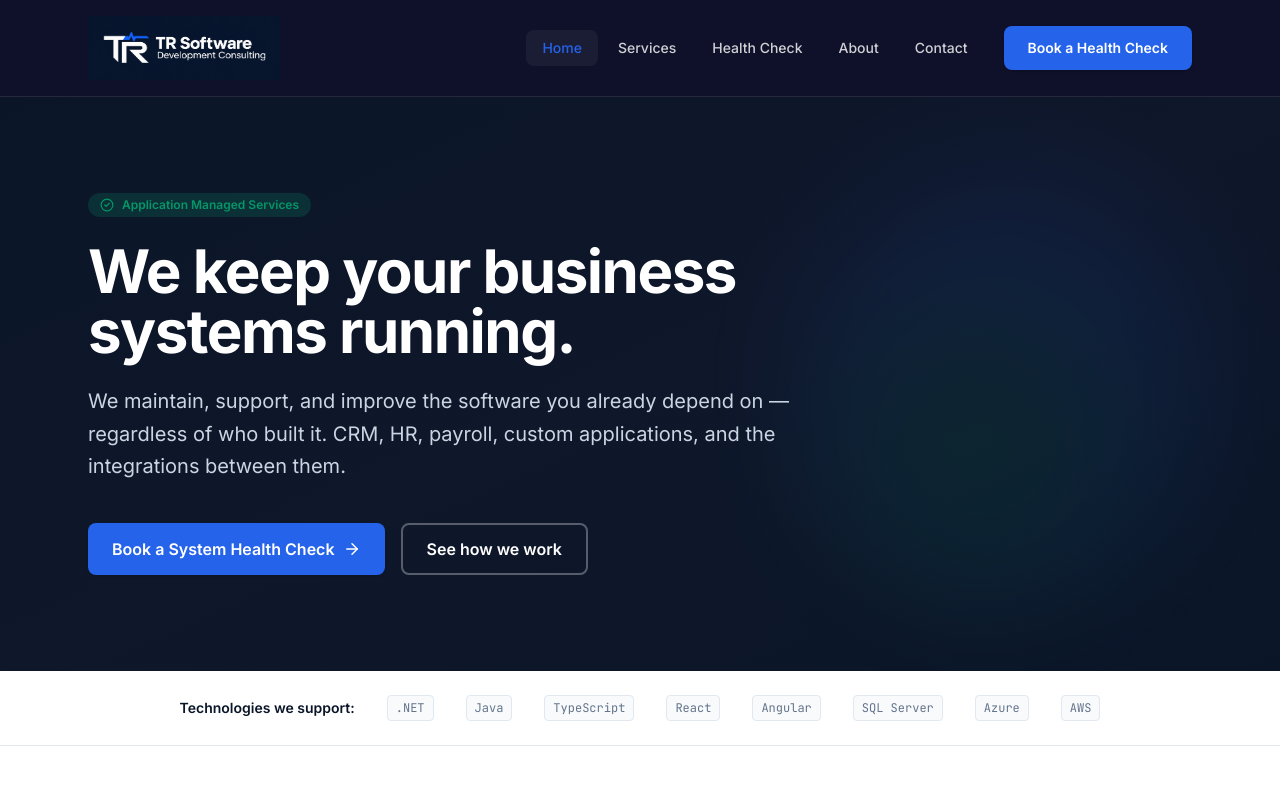
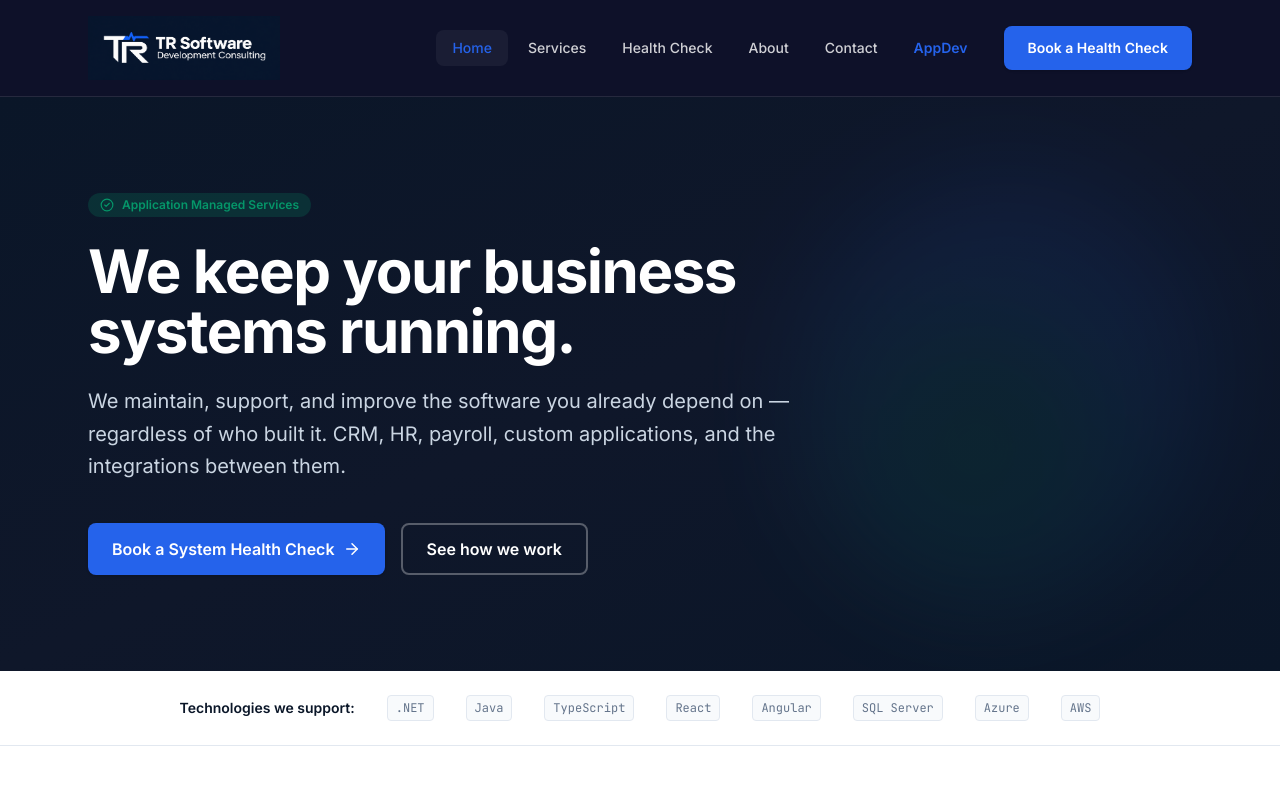
Before and after one commit to PLThabangR/tr-website, a React (Vite) app: page / in a window 1280 px wide. Shown: the top 800 px of the page. Built offline with nearby package versions, Linux system fonts and the light colour scheme.

Commit message:
Added the navbar for Appdev

```diff
--- a/index.html
+++ b/index.html
@@ -5,7 +5,7 @@
     <link rel="icon" type="image/svg+xml" href="/TRLogo.png" />
     <meta name="viewport" content="width=device-width, initial-scale=1.0" />
      <link href="/src/style.css" rel="stylesheet">
-    <title>tr-website</title>
+    <title>tr-software</title>
   </head>
   <body>
     <div id="root"></div>
--- a/src/components/Header.tsx
+++ b/src/components/Header.tsx
@@ -17,12 +17,14 @@ export default function Header() {
   return (
     <header className="sticky top-0 z-50 bg-[#0e1129] backdrop-blur-md border-b border-white/10">
       <div className="container-custom flex items-center justify-between py-4">
+        {/* Logo */}
         <Link to="/" className="flex items-center gap-3 group">
           <img
             src="/TRLogo.png"
             alt="TR Software Development Consulting"
             className="h-8 w-auto md:hidden"
           />
+
           <img
             src="/TRLogoHorBGBlue.png"
             alt="TR Software Development Consulting"
@@ -30,6 +32,7 @@ export default function Header() {
           />
         </Link>
 
+        {/* Desktop Navigation */}
         <nav className="hidden md:flex items-center gap-1">
           {navLinks.map((link) => (
             <Link
@@ -44,11 +47,22 @@ export default function Header() {
               {link.label}
             </Link>
           ))}
+
+          {/* AppDev External Website */}
+          <a
+            href="https://trapplicationdev.co.za"
+            className="px-4 py-2 rounded-lg text-sm font-semibold text-tech-blue hover:text-white hover:bg-tech-blue/10 transition-colors"
+          >
+            AppDev
+          </a>
+
+          {/* CTA */}
           <Link to="/contact" className="btn-primary text-sm ml-4">
             Book a Health Check
           </Link>
         </nav>
 
+        {/* Mobile Menu Button */}
         <button
           className="md:hidden text-white p-2"
           onClick={() => setMenuOpen(!menuOpen)}
@@ -58,6 +72,7 @@ export default function Header() {
         </button>
       </div>
 
+      {/* Mobile Navigation */}
       {menuOpen && (
         <nav className="md:hidden bg-navy border-t border-white/10 animate-in slide-in-from-top-2">
           <div className="container-custom py-4 flex flex-col gap-2">
@@ -75,6 +90,17 @@ export default function Header() {
                 {link.label}
               </Link>
             ))}
+
+            {/* Mobile AppDev External Website */}
+            <a
+              href="https://trapplicationdev.co.za"
+              onClick={() => setMenuOpen(false)}
+              className="px-4 py-3 rounded-lg text-sm font-semibold text-tech-blue hover:text-white hover:bg-tech-blue/10 transition-colors"
+            >
+              AppDev
+            </a>
+
+            {/* Mobile CTA */}
             <Link
               to="/contact"
               onClick={() => setMenuOpen(false)}
--- a/src/components/Layout.tsx
+++ b/src/components/Layout.tsx
@@ -1,4 +1,4 @@
-import { ReactNode } from "react";
+import type { ReactNode } from "react";
 import Header from "./Header";
 import Footer from "./Footer";
 
@@ -10,7 +10,7 @@ export default function Layout({ children }: LayoutProps) {
   return (
     <div className="min-h-screen flex flex-col">
       <Header />
-      <main className="flex-grow">{children}</main>
+      <main className="grow">{children}</main>
       <Footer />
     </div>
   );
```
